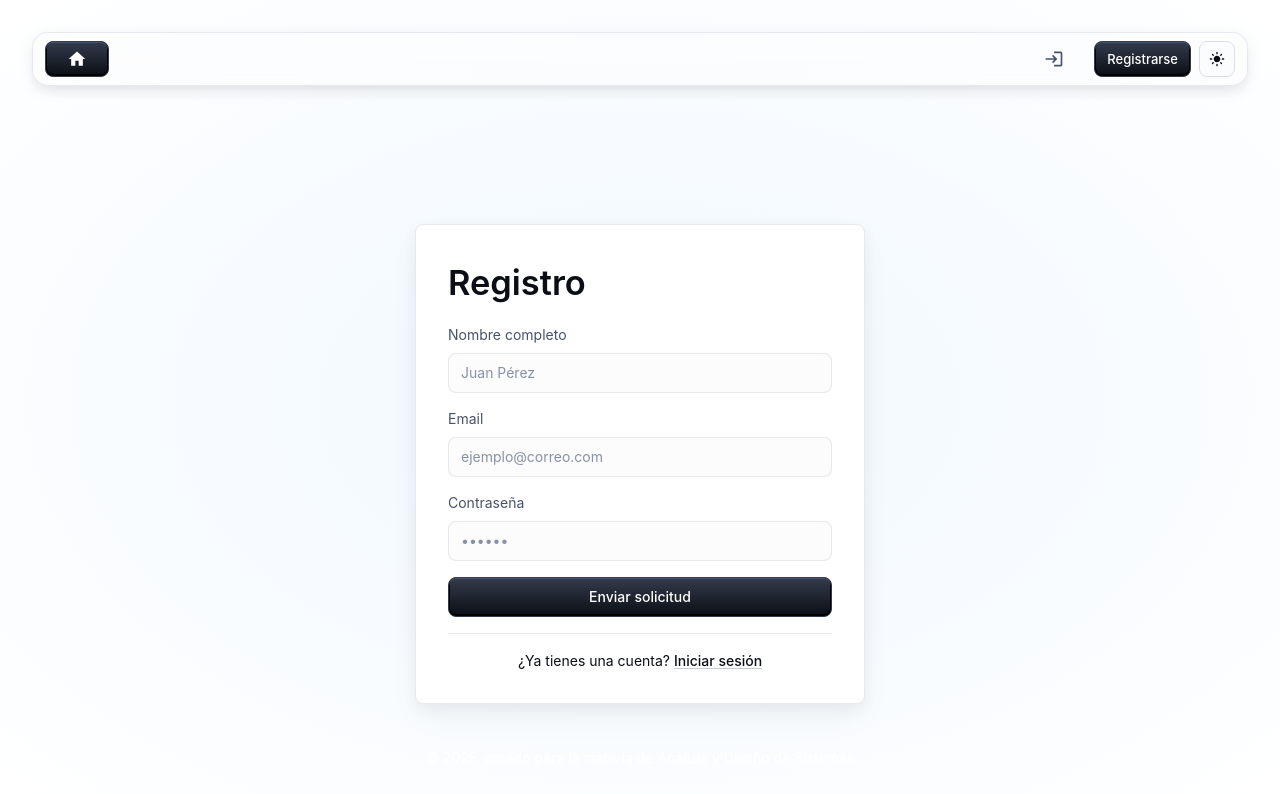
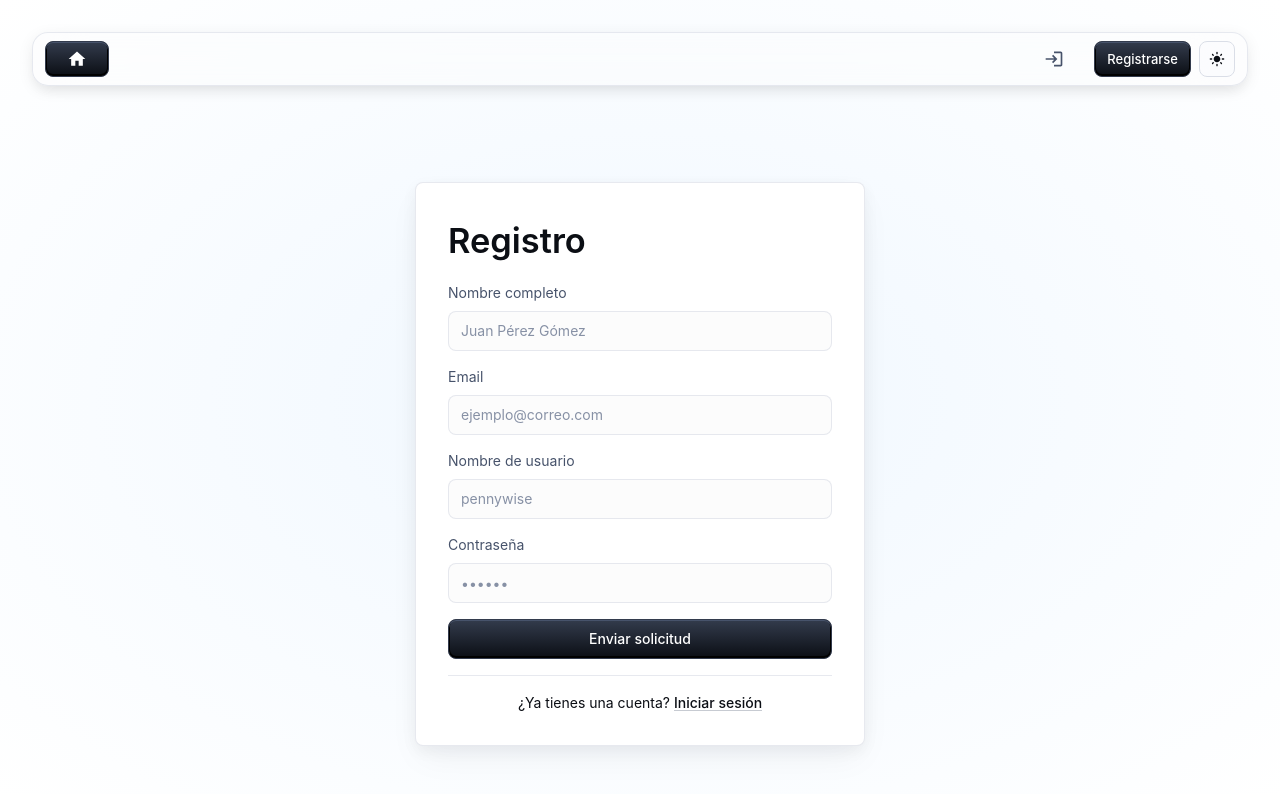
Before and after one commit to GRGeoperi/ADS, a React (Create React App) app: page /signup in a window 1280 px wide. Shown: the top 794 px of the page. Built offline with nearby package versions, Linux system fonts and the light colour scheme.

Commit message:
Inicio de sesión y registro de usuarios completado.

```diff
--- a/src/App.js
+++ b/src/App.js
@@ -14,7 +14,6 @@ function App() {
         <Route path="/signup" element={<SignUp />} />
         <Route path="/signin" element={<SignIn />} />
       </Routes>
-        <Footer />
     </Router>
   );
 }
--- a/src/components/sign-up/SignUp.js
+++ b/src/components/sign-up/SignUp.js
@@ -12,6 +12,7 @@ import Stack from '@mui/material/Stack';
 import MuiCard from '@mui/material/Card';
 import { styled } from '@mui/material/styles';
 import AppTheme from '../shared-theme/AppTheme';
+import Alert from '@mui/material/Alert';
 
 const Card = styled(MuiCard)(({ theme }) => ({
     display: 'flex',
@@ -62,11 +63,16 @@ export default function SignUp(props) {
     const [passwordErrorMessage, setPasswordErrorMessage] = React.useState('');
     const [nameError, setNameError] = React.useState(false);
     const [nameErrorMessage, setNameErrorMessage] = React.useState('');
+    const [aliasError, setAliasError] = React.useState(false);
+    const [aliasErrorMessage, setAliasErrorMessage] = React.useState('');
+    const [errorMessage, setErrorMessage] = React.useState("");
+    const [showError, setShowError] = React.useState(false);
 
     const validateInputs = () => {
         const email = document.getElementById('email');
         const password = document.getElementById('password');
         const name = document.getElementById('name');
+        const alias = document.getElementById('alias');
 
         let isValid = true;
 
@@ -79,9 +85,9 @@ export default function SignUp(props) {
             setEmailErrorMessage('');
         }
 
-        if (!password.value || password.value.length < 6) {
+        if (!password.value || password.value.length < 6 || !/^(?=.*[a-z])(?=.*[A-Z])(?=.*\d).{1,}$/.test(password.value)) {
             setPasswordError(true);
-            setPasswordErrorMessage('La contraseña debe tener al menos 6 caracteres.');
+            setPasswordErrorMessage('La contraseña debe tener al menos 6 caracteres, incluyendo mayúsculas, minúsculas y números.');
             isValid = false;
         } else {
             setPasswordError(false);
@@ -97,21 +103,58 @@ export default function SignUp(props) {
             setNameErrorMessage('');
         }
 
+        if (!alias.value || alias.value.length < 1) {
+            setAliasError(true);
+            setAliasErrorMessage('El nombre de usuario no puede estar vacío.');
+            isValid = false;
+        }
+        else {
+            setAliasError(false);
+            setAliasErrorMessage('');
+        }
+
         return isValid;
     };
 
-    const handleSubmit = (event) => {
+    const handleSubmit = async (event) => {
+        event.preventDefault();
         if (nameError || emailError || passwordError) {
-            event.preventDefault();
+            console.log("Errores en los campos del formulario");
             return;
         }
         const data = new FormData(event.currentTarget);
-        console.log({
-            name: data.get('name'),
-            lastName: data.get('lastName'),
-            email: data.get('email'),
-            password: data.get('password'),
-        });
+        const partes = data.get("name").split(" ");
+
+        const solicitudRegistro = {
+            email: data.get("email"),
+            password: data.get("password"),
+            nombre: partes[0],
+            apellidoPaterno: partes[1],
+            apellidoMaterno: partes[2],
+            alias: data.get("alias"),
+        };
+        try {
+            // Realiza una solicitud al servidor local en el puerto 5000
+            const response = await fetch("http://localhost:5000/api/register", {
+                method: "POST",
+                headers: {
+                    "Content-Type": "application/json",
+                },
+                body: JSON.stringify(solicitudRegistro),
+            });
+            if (response.ok) {
+                const result = await response.json();
+                console.log("Solicitud de registro exitosa:", result);
+                window.location.href = "/signin"; // Redirige al panel de control
+            } else {
+                const error = await response.json();
+                setErrorMessage(error.message || "Error al enviar formulario.");
+                setShowError(true); // Muestra la alerta
+            }
+        } catch (error) {
+            setErrorMessage("No se pudo conectar con el servidor. Inténtalo más tarde.");
+            setShowError(true); // Muestra la alerta
+        }
     };
 
     return (
@@ -131,6 +174,11 @@ export default function SignUp(props) {
                         onSubmit={handleSubmit}
                         sx={{ display: 'flex', flexDirection: 'column', gap: 2 }}
                     >
+                        {showError && (
+                            <Alert severity="error" onClose={() => setShowError(false)}>
+                                {errorMessage}
+                            </Alert>
+                        )}
                         <FormControl>
                             <FormLabel htmlFor="name">Nombre completo</FormLabel>
                             <TextField
@@ -139,7 +187,7 @@ export default function SignUp(props) {
                                 required
                                 fullWidth
                                 id="name"
-                                placeholder="Juan Pérez"
+                                placeholder="Juan Pérez Gómez"
                                 error={nameError}
                                 helperText={nameErrorMessage}
                                 color={nameError ? 'error' : 'primary'}
@@ -158,6 +206,20 @@ export default function SignUp(props) {
                                 error={emailError}
                                 helperText={emailErrorMessage}
                                 color={passwordError ? 'error' : 'primary'}
+                            />
+                        </FormControl>
+                        <FormControl>
+                            <FormLabel htmlFor="alias">Nombre de usuario</FormLabel>
+                            <TextField
+                                required
+                                fullWidth
+                                id="alias"
+                                placeholder="pennywise"
+                                name="alias"
+                                variant="outlined"
+                                error={aliasError}
+                                helperText={aliasErrorMessage}
+                                color={nameError ? 'error' : 'primary'}
                             />
                         </FormControl>
                         <FormControl>
```
Also changed, not shown: 2 other files (tests, documents, lock files or other folders).
